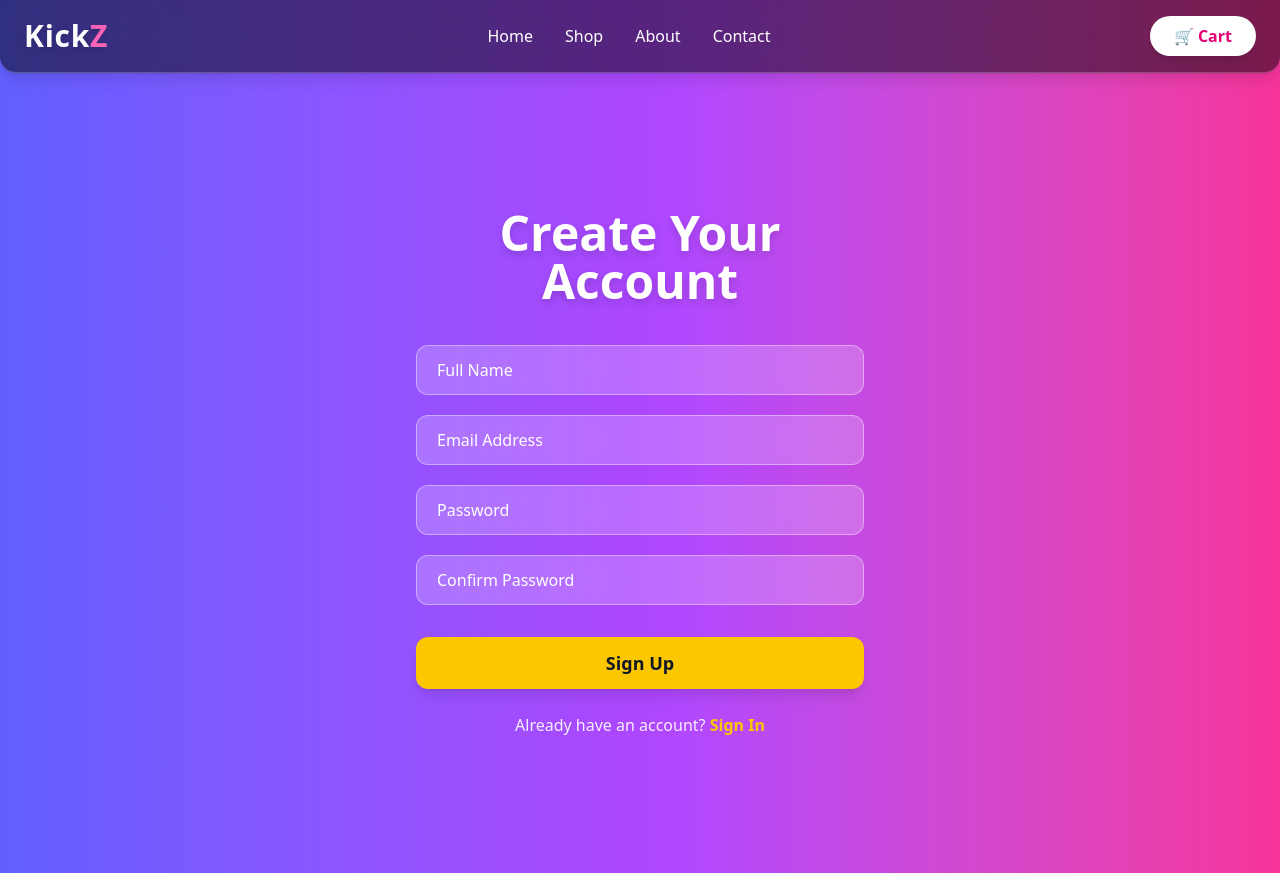
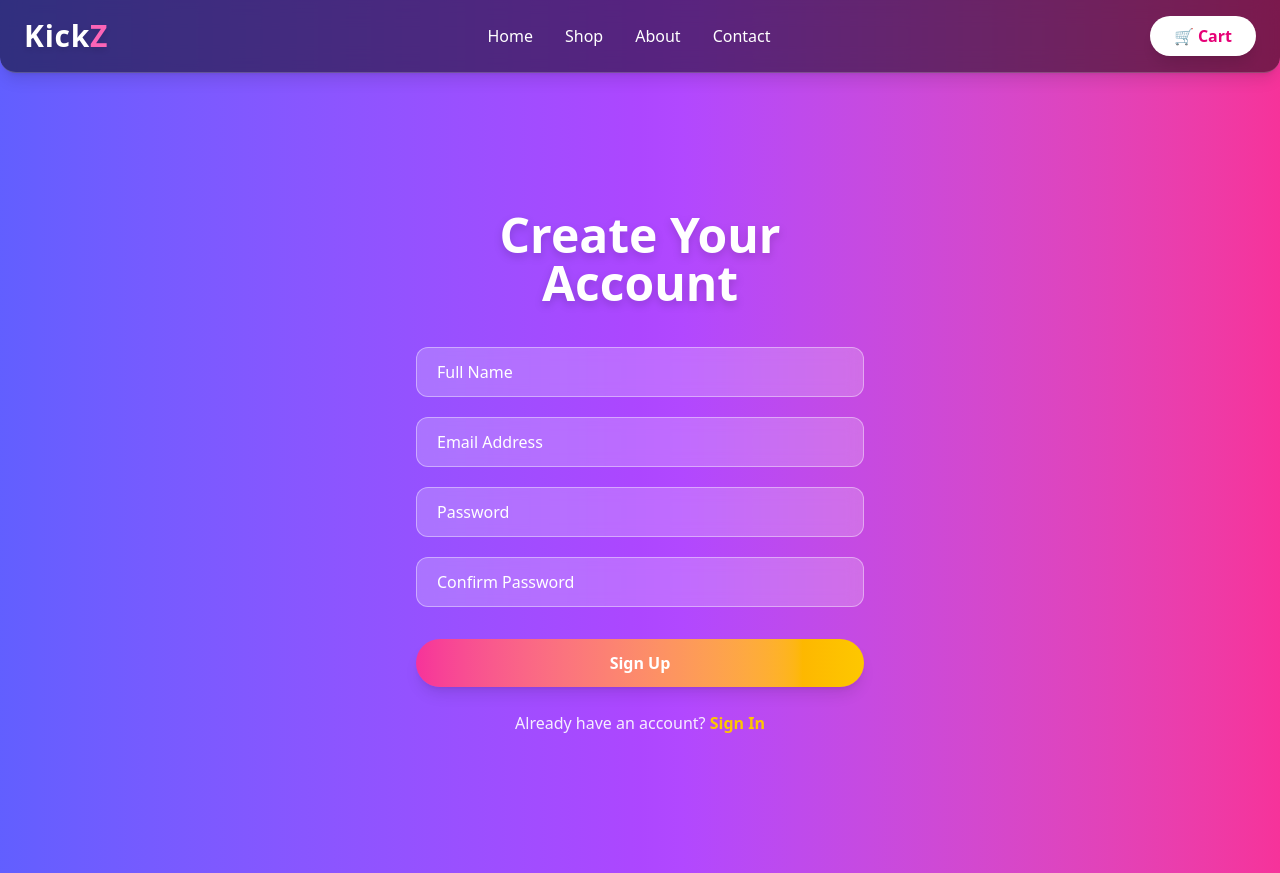
Before and after one commit to Archit314/Shoes-E-Commerce-Website, a React (Vite) app in the folder app_frontend/: page /sign-up in a window 1280 px wide. Built offline with nearby package versions, Linux system fonts and the light colour scheme.

Commit message:
Frontend - Fixes for signup signin UI

```diff
--- a/app_frontend/src/pages/SigninPage.tsx
+++ b/app_frontend/src/pages/SigninPage.tsx
@@ -19,7 +19,7 @@ function SigninPage() {
   };
 
   return (
-    <div className="min-h-screen flex items-center justify-center bg-gradient-to-r from-indigo-500 via-purple-500 to-pink-500 px-6">
+    <div className="min-h-screen flex items-center justify-center bg-gradient-to-r from-indigo-500 via-purple-500 to-pink-500 text-white px-6">
       <div className="w-full max-w-md">
         <h2 className="text-5xl font-extrabold text-white text-center mb-10 drop-shadow-lg">
           Welcome Back
@@ -47,7 +47,7 @@ function SigninPage() {
 
           <button
             type="submit"
-            className="mt-3 py-3 bg-yellow-400 hover:bg-yellow-500 text-gray-900 font-bold rounded-xl text-lg shadow-lg transition-all duration-300"
+            className="mt-3 py-3 bg-gradient-to-r from-pink-500 to-yellow-400 hover:scale-105 rounded-full font-bold shadow-lg transition-transform duration-300"
           >
             Sign In
           </button>
--- a/app_frontend/src/pages/SignupPage.tsx
+++ b/app_frontend/src/pages/SignupPage.tsx
@@ -20,7 +20,7 @@ function SignupPage() {
   };
 
   return (
-    <div className="min-h-screen flex items-center justify-center bg-gradient-to-r from-indigo-500 via-purple-500 to-pink-500 px-6">
+    <div className="min-h-screen flex items-center justify-center bg-gradient-to-r from-indigo-500 via-purple-500 to-pink-500 text-white px-6">
       <div className="w-full max-w-md">
         <h2 className="text-5xl font-extrabold text-white text-center mb-10 drop-shadow-lg">
           Create Your Account
@@ -66,7 +66,7 @@ function SignupPage() {
 
           <button
             type="submit"
-            className="mt-3 py-3 bg-yellow-400 hover:bg-yellow-500 text-gray-900 font-bold rounded-xl text-lg shadow-lg transition-all duration-300"
+            className="mt-3 py-3 bg-gradient-to-r from-pink-500 to-yellow-400 hover:scale-105 rounded-full font-bold shadow-lg transition-transform duration-300"
           >
             Sign Up
           </button>
```
